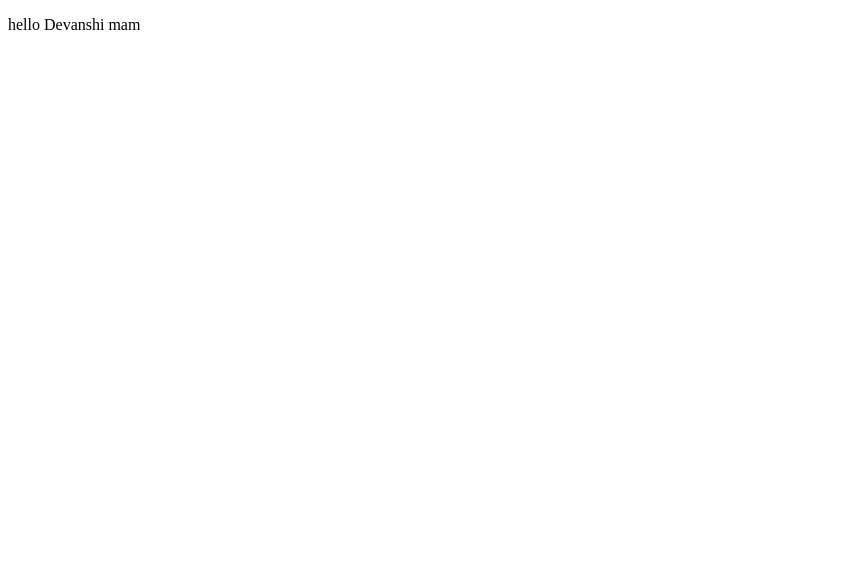
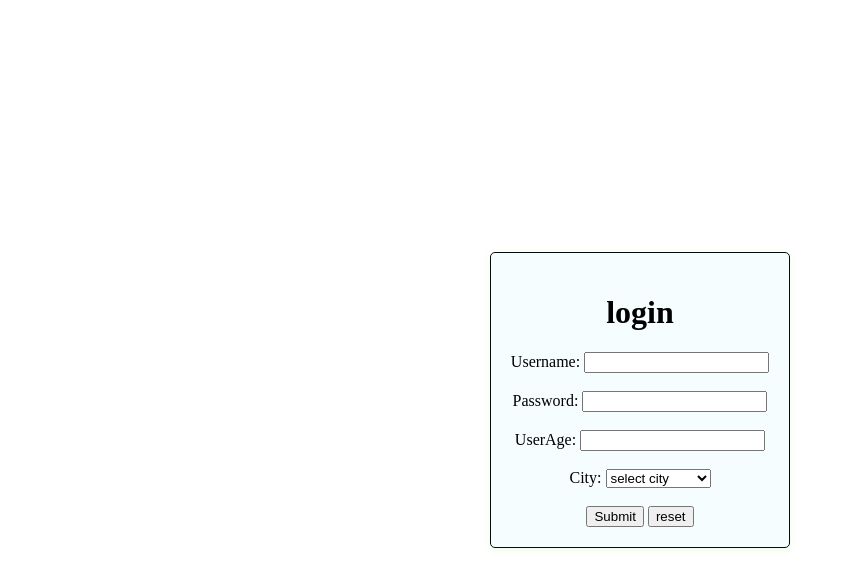
Before and after one commit to Vishalkaushik9759/development, a plain HTML site: page hello.html in a window 1280 px wide. Shown: the whole page, without its empty margins (0-845 px from the left). Drawn offline with Linux system fonts and the light colour scheme.

Commit message:
initial commit

```diff
--- a/hello.html
+++ b/hello.html
@@ -2,11 +2,59 @@
 <html lang="en">
 <head>
     <meta charset="UTF-8">
-    <meta name="viewport" content="width=<P>, initial-scale=1.0">
+    <meta name="viewport" content="width=device-width, initial-scale=1.0">
     <title>Document</title>
+    <style>
+        body {
+            display: flex;
+            justify-content: center;
+            align-items: center;
+            height: 100vh; /* Full viewport height */
+            margin: 0;
+        }
+        form {
+            border: 1px solid #020e0e;
+            padding: 20px;
+            border-radius: 5px;
+            height: "500";
+            width: "300";
+            box-shadow: 0 2px 10px hsla(82, 82%, 45%, 0.1);
+            background-color:hsla(184, 84%, 47%, 0.039);
+            text-align: center;
+        }
+    </style>
 </head>
 <body>
+    <form action="/submit" method="post">
+        <!-- Text input for username -->
+         <h1>login</h1>
+        <label for="username">Username:</label>
+        <input type="text" id="username" name="username" required>
+        <br><br>
 
-    <p>hello Devanshi mam</p>
+        <!-- Password input -->
+        <label for="password">Password:</label>
+        <input type="password" id="password" name="password" required>
+        <br><br>
+        <!--age button-->
+        <label for=" UserAge">UserAge:</label>
+        <input type="UserAge" id="UserAge" name="UserAge" required>
+        <br><br>
+        <!--Dropdown-->
+        <label for="City">City:</label>
+        <select name="" id="City">
+            <option value="">select city</option>
+            <option value="">Uttar Predesh</option>
+            <option value="">Bihar</option>
+            <option value="">Prayagraj</option>
+            <option value="">Delhi</option>
+        </select>
+        <br><br>
+    <!-- Submit button -->
+        <input type="submit" value="Submit">
+        <input type="reset" value="reset">
+
+
+      </form>
 </body>
 </html>
```
Also changed, not shown: index.html (added, +12 -0 lines), index1.html (added, +12 -0 lines).
